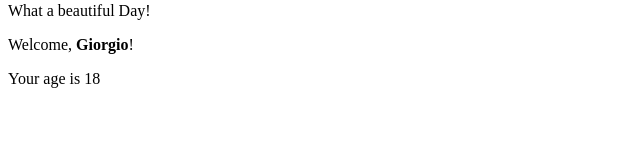
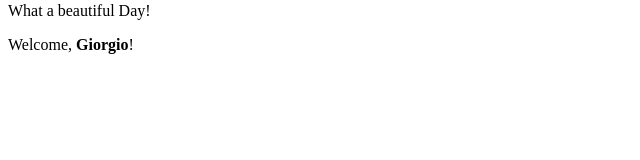
Before and after one commit to Kekko26/react-exercises, a React (Create React App) app: page / in a window 1280 px wide. Shown: the part 136-296 px from the top of the page, without its empty margins (0-640 px from the left). Built offline with nearby package versions, Linux system fonts and the light colour scheme.

Commit message:
Exercise done

```diff
--- a/src/App.js
+++ b/src/App.js
@@ -8,7 +8,7 @@
         <div>
             <h1>React app title</h1>
             <Helloworld />
-            <Welcome age="18"/>
+            <Welcome />
         </div>
         )
     }
--- a/src/Welcome.js
+++ b/src/Welcome.js
@@ -6,7 +6,7 @@
         return (
             <div>
                 <p>Welcome, {this.props.name}!</p>
-                {this.props.age>=18 && <Age age={this.props.age}/>}
+                {this.props.age && <Age age={this.props.age}/>}
             </div>
         )
     }
```
